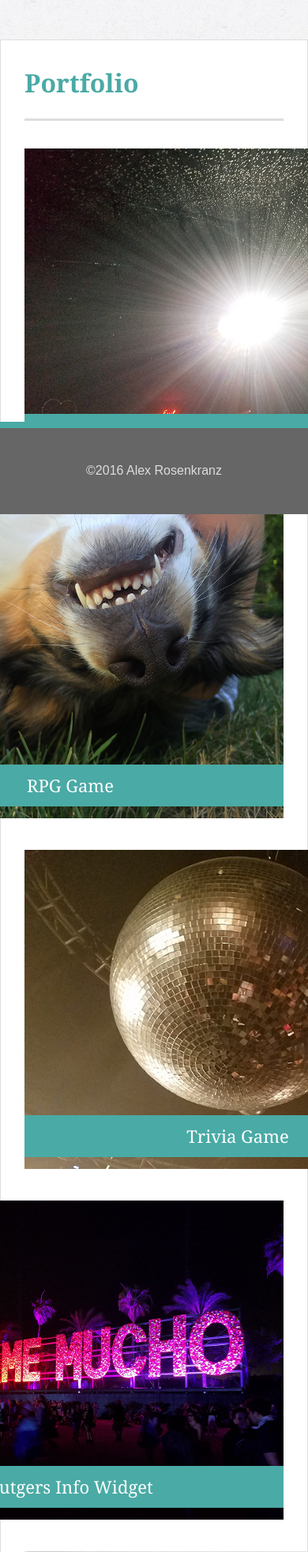
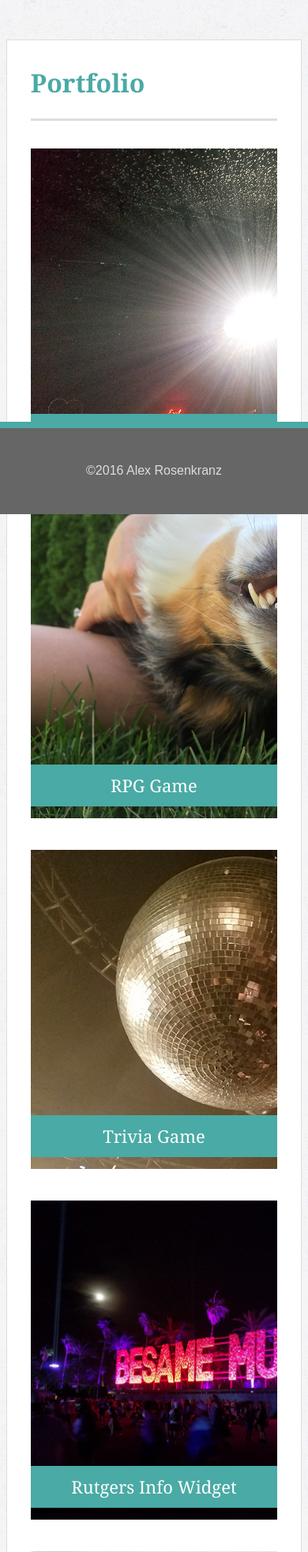
Before and after one commit to alexrosenkranz/Responsive-Portfolio, a PHP site: page /portfolio.html in a window 390 px wide; the page is wider, and only the part inside the window is pictured. Shown: the part 193-2158 px from the top of that part at 79% size. Run offline with PHP 8.4, Linux system fonts and the light colour scheme.

Commit message:
tweaks to stylesheets

```diff
--- a/assets/css/styles.css
+++ b/assets/css/styles.css
@@ -293,7 +293,8 @@ input[type="submit"]:hover {
 
   /* PORTFOLIO STYLES */
   li.portfolio-item{
-  	width: 312px;
+  	width: 100%;
+  	max-width: 312px;
   	height: 236px;
   }
 
@@ -308,6 +309,7 @@ input[type="submit"]:hover {
   }
 
   .wrapper-640 {
+  	width: 96%;
   	max-width: 600px;
   }
 
@@ -333,7 +335,8 @@ input[type="submit"]:hover {
 
   /* PORTFOLIO STYLES */
   li.portfolio-item{
-  	width: 540px;
+  	width: 100%;
   	height: 404px;
+  	max-width: 100%;
   }
 }
```
